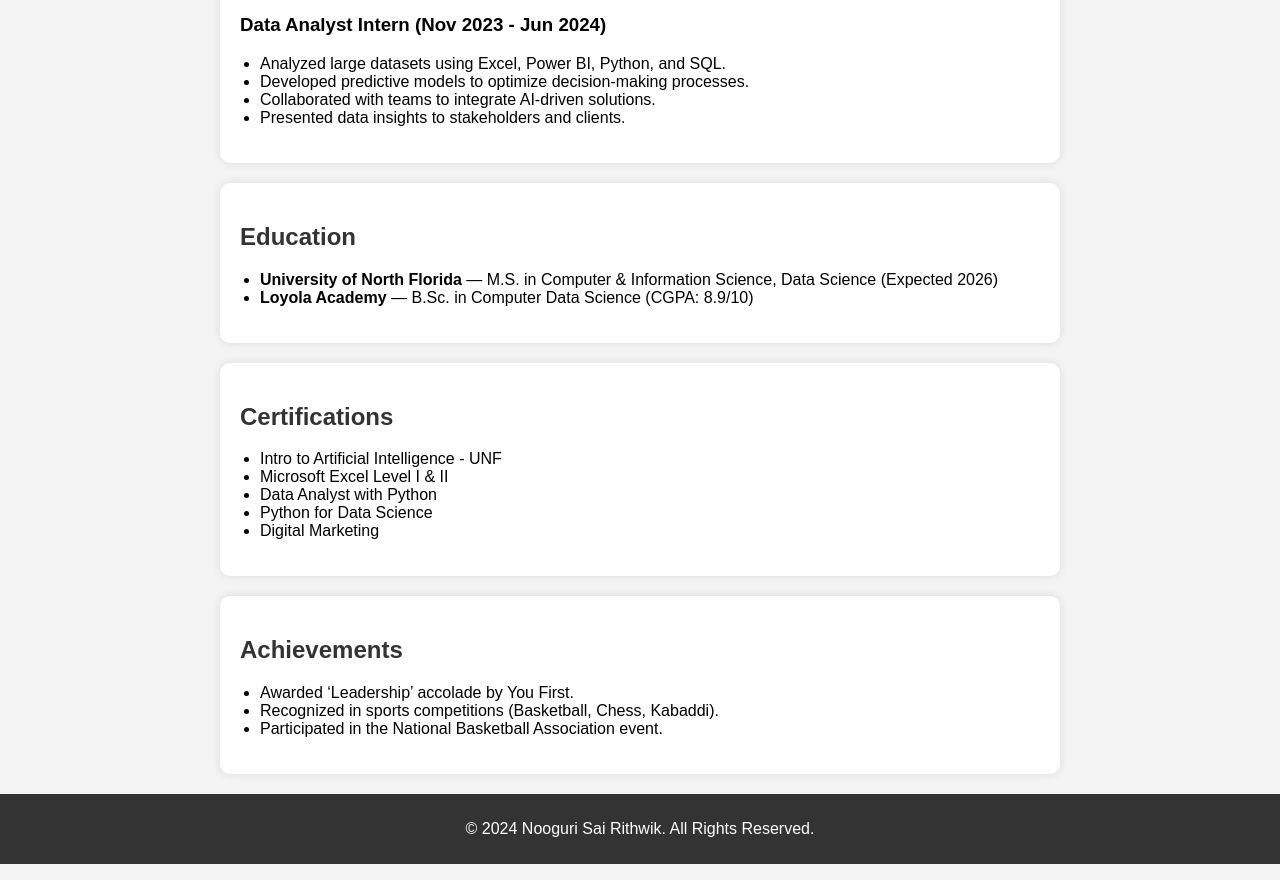
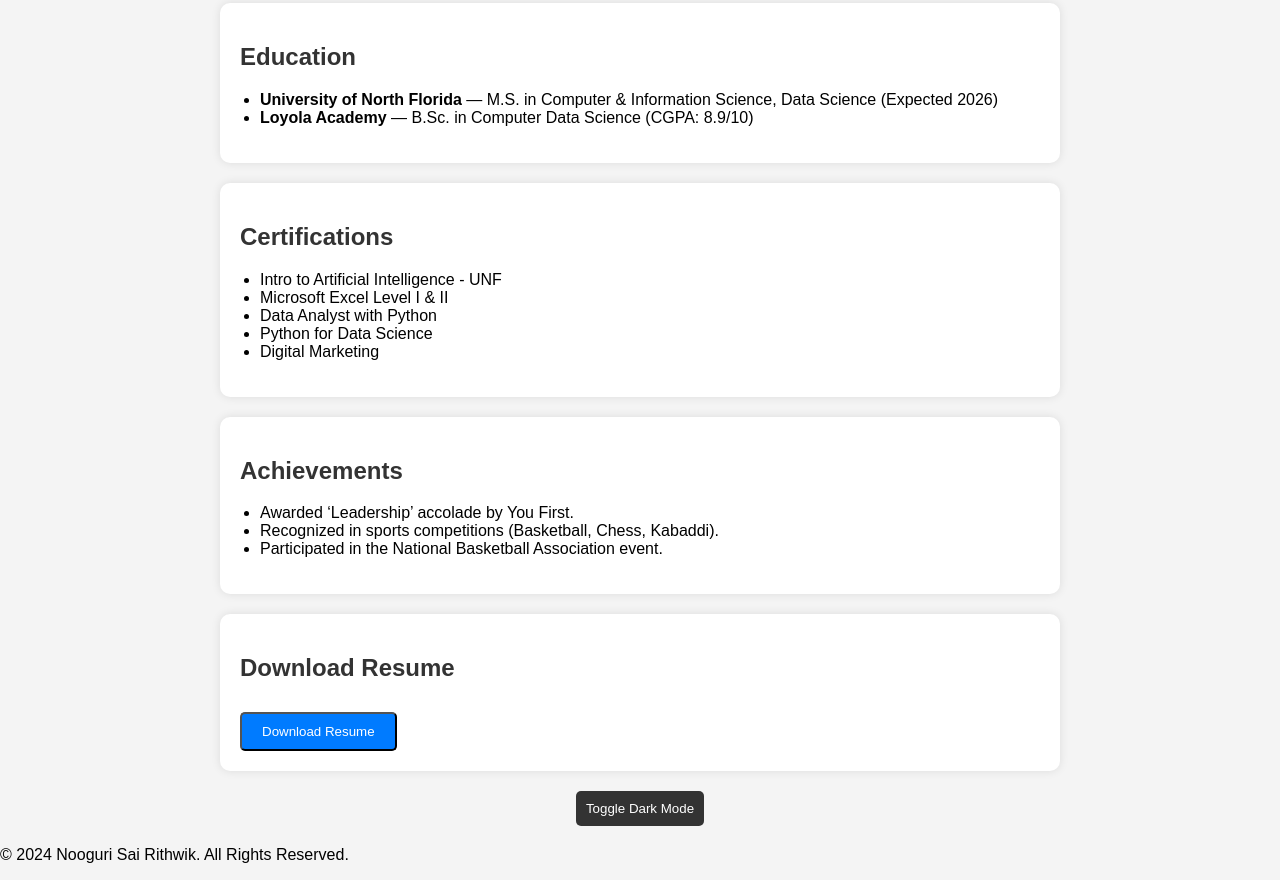
Before and after one commit to rithwik-tech/html-starter, a website: page index.html in a window 1280 px wide. Shown: the part 925-1805 px from the top of the page. Drawn offline with Linux system fonts and the light colour scheme.

Commit message:
Update index.html

```diff
--- a/index.html
+++ b/index.html
@@ -4,12 +4,15 @@
     <meta charset="UTF-8">
     <meta name="viewport" content="width=device-width, initial-scale=1.0">
     <title>Nooguri Sai Rithwik - Portfolio</title>
+    <link rel="stylesheet" href="styles.css">
+    <script defer src="script.js"></script>
     <style>
         body {
             font-family: Arial, sans-serif;
             margin: 0;
             padding: 0;
             background-color: #f4f4f4;
+            transition: background-color 0.3s ease-in-out;
         }
         header {
             background: #333;
@@ -38,12 +41,32 @@
         ul {
             padding-left: 20px;
         }
-        footer {
-            text-align: center;
+        .button {
+            display: inline-block;
+            margin-top: 10px;
+            padding: 10px 20px;
+            background: #007bff;
+            color: white;
+            text-decoration: none;
+            border-radius: 5px;
+            cursor: pointer;
+        }
+        .button:hover {
+            background: #0056b3;
+        }
+        .theme-toggle {
+            display: block;
+            margin: 20px auto;
             padding: 10px;
             background: #333;
+            color: white;
+            border: none;
+            border-radius: 5px;
+            cursor: pointer;
+        }
+        .dark-mode {
+            background-color: #1e1e1e;
             color: #fff;
-            margin-top: 20px;
         }
     </style>
 </head>
@@ -51,13 +74,8 @@
 
 <header>
     <h1>Nooguri Sai Rithwik</h1>
-    <p>Data Analyst | Machine Learning Enthusiast</p>
+    <p id="greeting">Welcome to my portfolio!</p>
 </header>
-
-<section>
-    <h2>About Me</h2>
-    <p>I am a highly skilled data analyst with expertise in machine learning, AI, and predictive modeling. Passionate about leveraging data-driven insights to optimize decision-making.</p>
-</section>
 
 <section class="contact">
     <h2>Contact Information</h2>
@@ -117,6 +135,13 @@
     </ul>
 </section>
 
+<section>
+    <h2>Download Resume</h2>
+    <button class="button" onclick="downloadResume()">Download Resume</button>
+</section>
+
+<button class="theme-toggle" onclick="toggleTheme()">Toggle Dark Mode</button>
+
 <footer>
     <p>© 2024 Nooguri Sai Rithwik. All Rights Reserved.</p>
 </footer>
```
